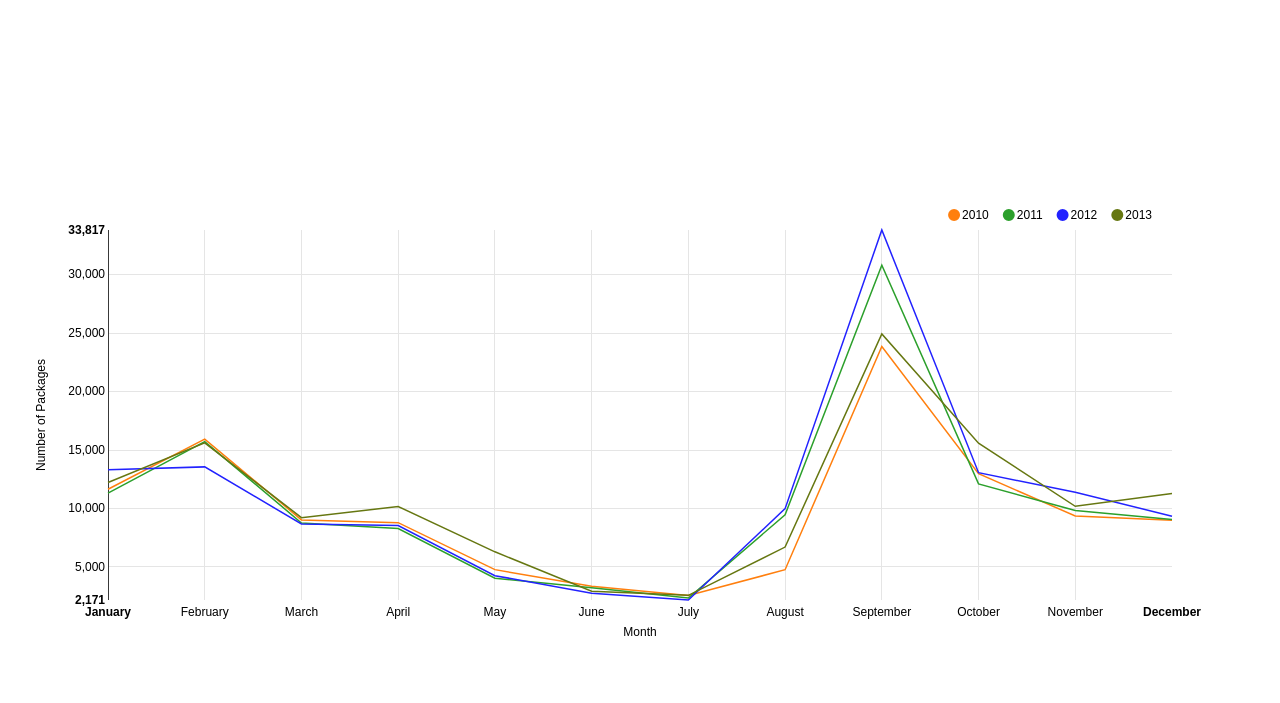
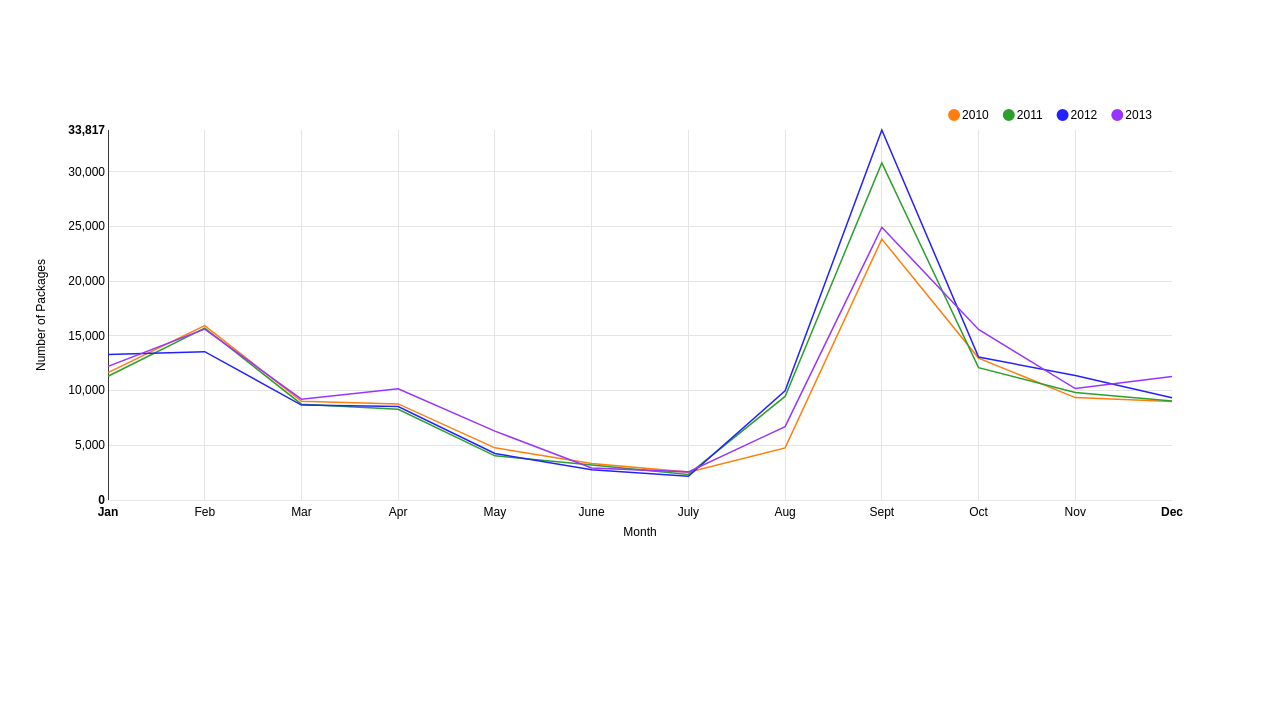
Before and after one commit to MicheleLin/Package-Center-Graph, a website: page lineChart.html in a window 1280 px wide. Drawn offline with Linux system fonts and the light colour scheme.

Commit message:
edited y-axis

```diff
--- a/lineChart.html
+++ b/lineChart.html
@@ -18,9 +18,9 @@ svg {
 }
 
 #chart1 svg {
-  height: 500px;
-  min-width: 100px;
-  min-height: 100px;
+  /*height: 500px;*/
+  min-width: 500px;
+  min-height: 300px;
 /*
   margin: 50px;
   Minimum height and width is a good idea to prevent negative SVG dimensions...
@@ -30,7 +30,7 @@ svg {
 
 }
 #chart1 {
-  margin-top: 200px;
+  margin-top: 100px;
 
 }
 </style>
@@ -64,11 +64,13 @@ nv.addGraph(function() {
     showYAxis: true,
     transitionDuration: 250
   })
+  .forceY([0,10])
   ;
 
   // chart sub-models (ie. xAxis, yAxis, etc) when accessed directly, return themselves, not the parent chart, so need to chain separately
 
-  var months = ["January", "February", "March", "April", "May", "June", "July", "August", "September", "October", "November", "December"]
+  var months = ["Jan", "Feb", "Mar", "Apr", "May", "June", "July", "Aug", "Sept", "Oct", "Nov", "Dec"]
+
 
   chart.xAxis.tickValues([0,1,2,3,4,5,6,7,8,9,10,11])
     .tickFormat(function(d){
@@ -124,7 +126,7 @@ function packageData() {
     {
       values:y2013,
       key: "2013",
-      color: "#667711"
+      color: "#9933ff"
     }
   ];
 }
```
